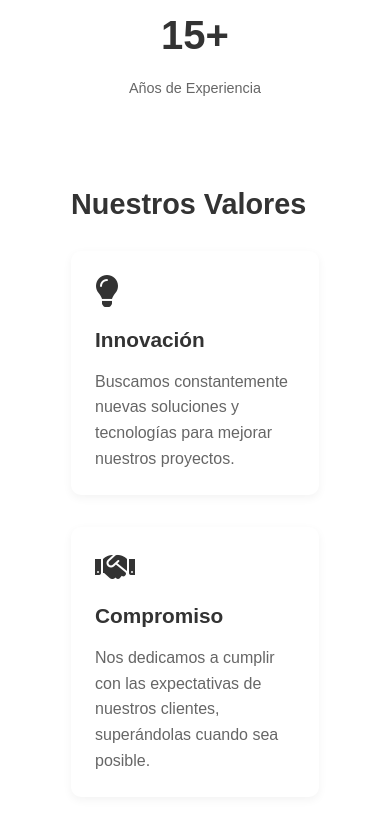
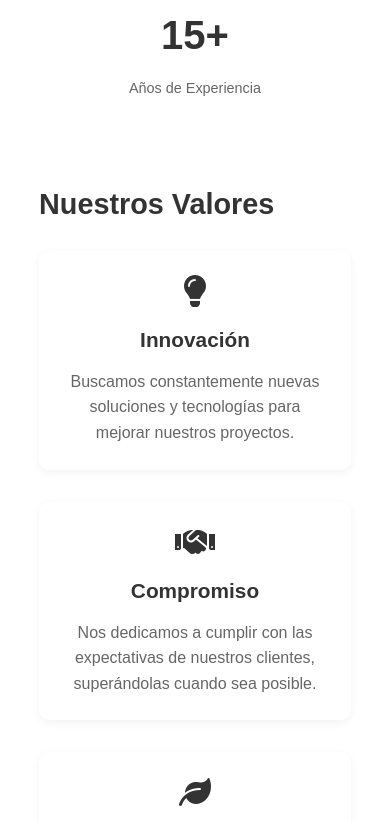
Before and after one commit to Santiago-scordia/Studio-Ark, a plain HTML site: page index.html in a window 390 px wide. Shown: the part 1859-2680 px from the top of the page. Drawn offline with Linux system fonts and the light colour scheme.

Commit message:
mobileCards

```diff
--- a/styles.css
+++ b/styles.css
@@ -299,6 +299,7 @@ section h2 {
     border-radius: 15px;
 }
 
+
 .valor-item {
     margin-bottom: 2rem;
     padding: 1.5rem;
@@ -306,6 +307,21 @@ section h2 {
     border-radius: 10px;
     box-shadow: 0 3px 10px rgba(0,0,0,0.05);
     transition: transform 0.3s ease;
+}
+
+@media (max-width: 768px){
+    .nosotros-valores{
+        padding: 2rem 0px 0px 0px;
+
+    }
+
+    .valor-item{
+        display: flex;
+        flex-direction: column;
+        align-items: center;
+        justify-content: center;
+        text-align: center;
+    }
 }
 
 .valor-item:hover {
```
